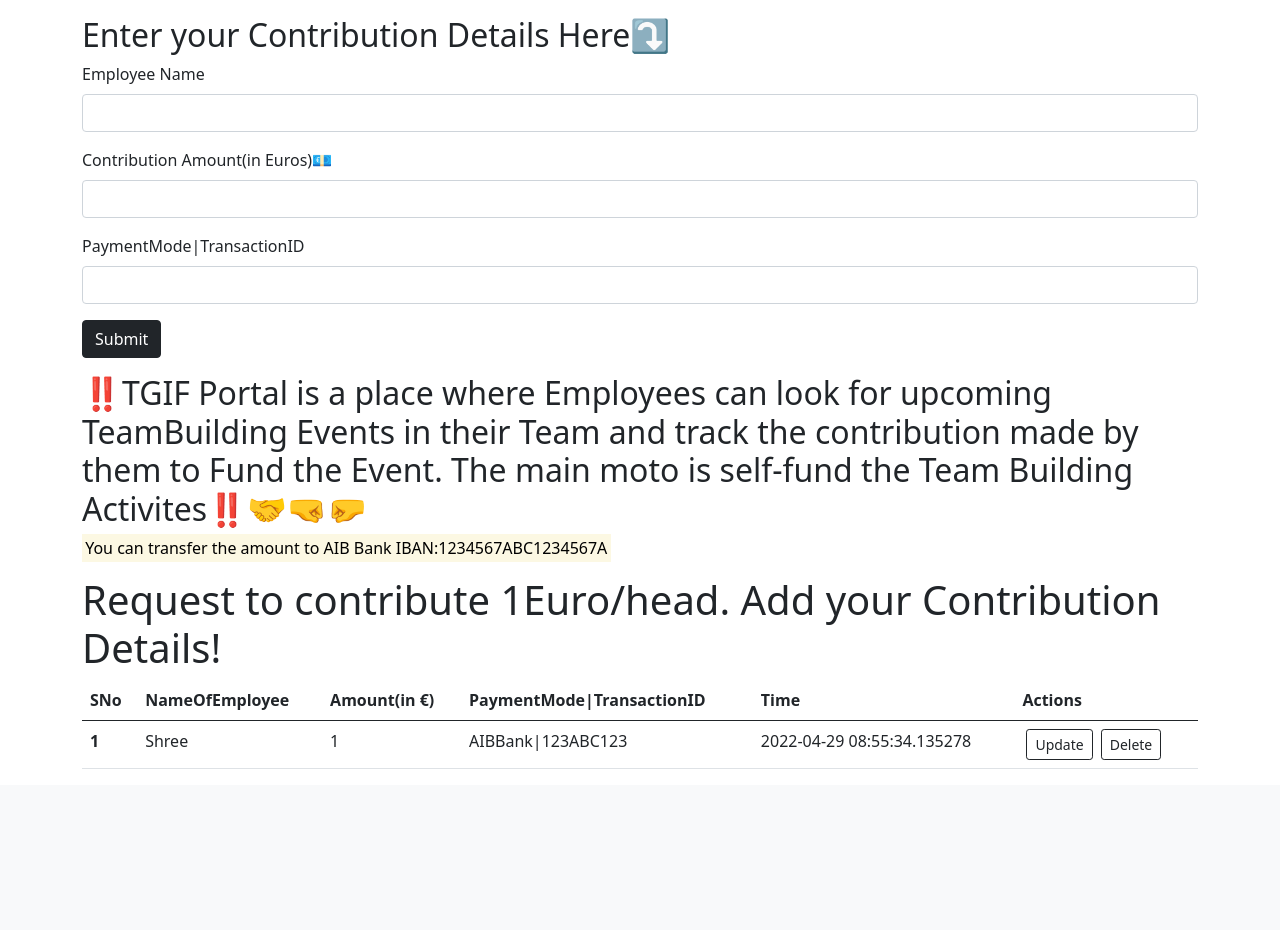
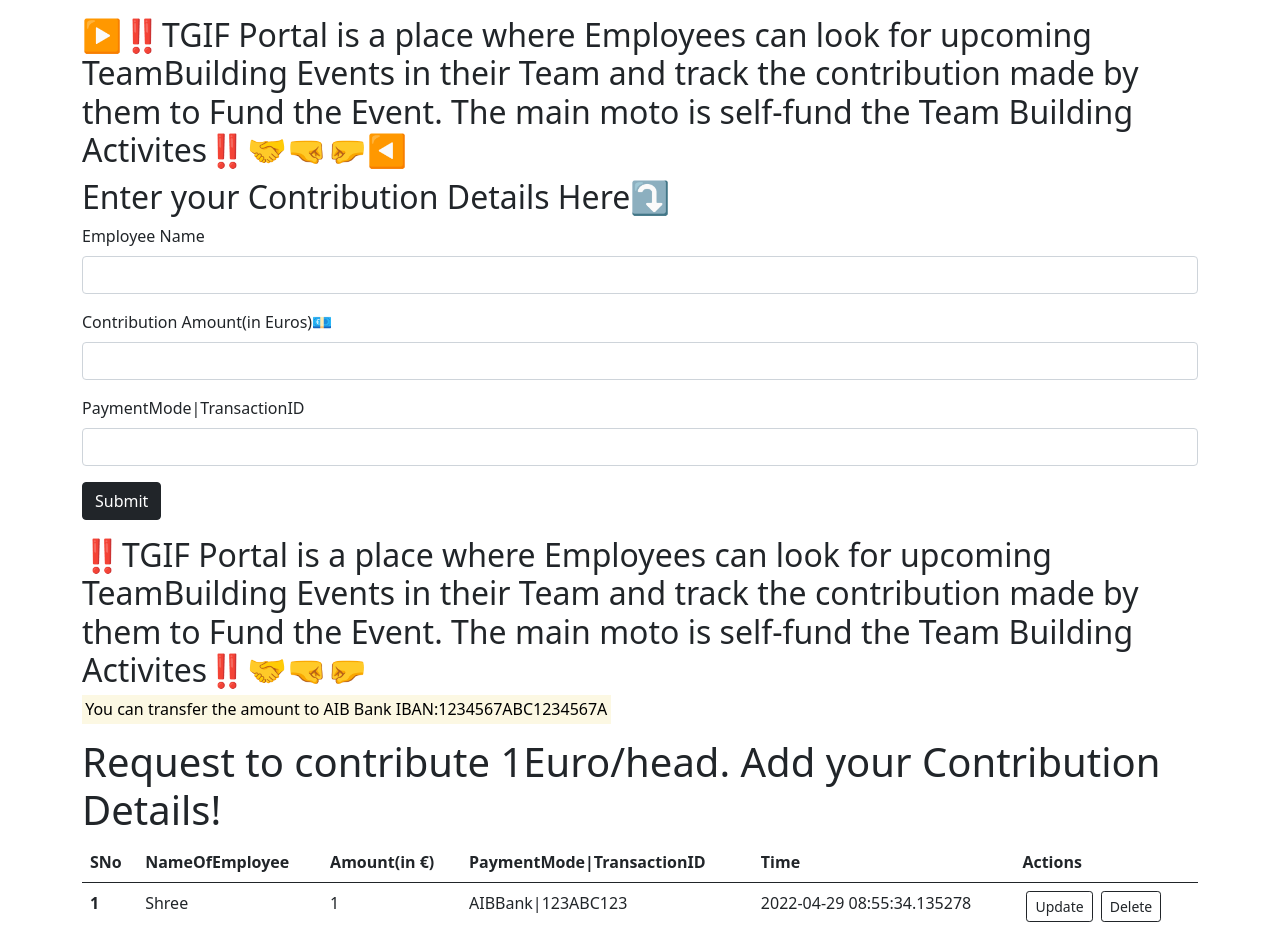
Before and after one commit to MachDn/DrawingGPT, a Flask app: page / in a window 1280 px wide. Shown: the part 56-986 px from the top of the page. Before the commit the page ends 825 px from the top, so only its background shows below. Run offline with Flask 2, Linux system fonts and the light colour scheme; data comes from the database, SQL or seed files in the repository.

Commit message:
changes in Ui

```diff
--- a/templates/index.html
+++ b/templates/index.html
@@ -4,6 +4,10 @@
 {% block body %}
 
     <div class="container my-3">
+      <span style="background-color: #ff0000">
+        <h2>▶️‼️TGIF Portal is a place where Employees can look for upcoming TeamBuilding Events in their Team and track the contribution made by them to Fund the Event.
+          The main moto is self-fund the Team Building Activites‼️🤝🤜🤛◀️</h2>
+        </span>
         <h2>Enter your Contribution Details Here⤵️</h2>
         <form action="/" method="POST">
             <div class="mb-3">
```
